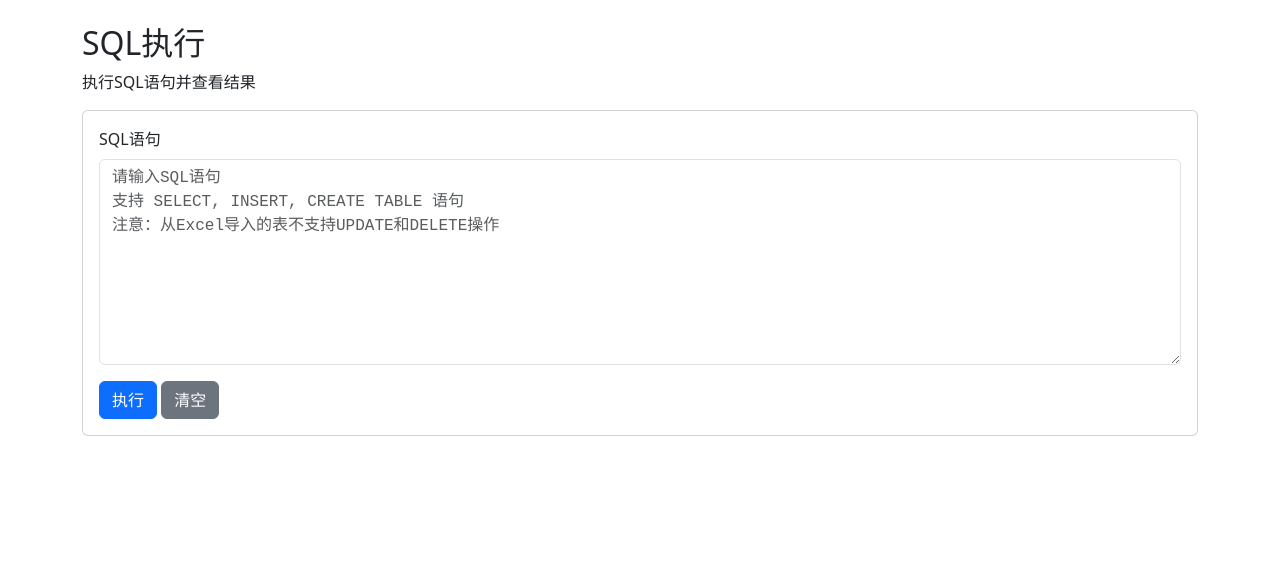
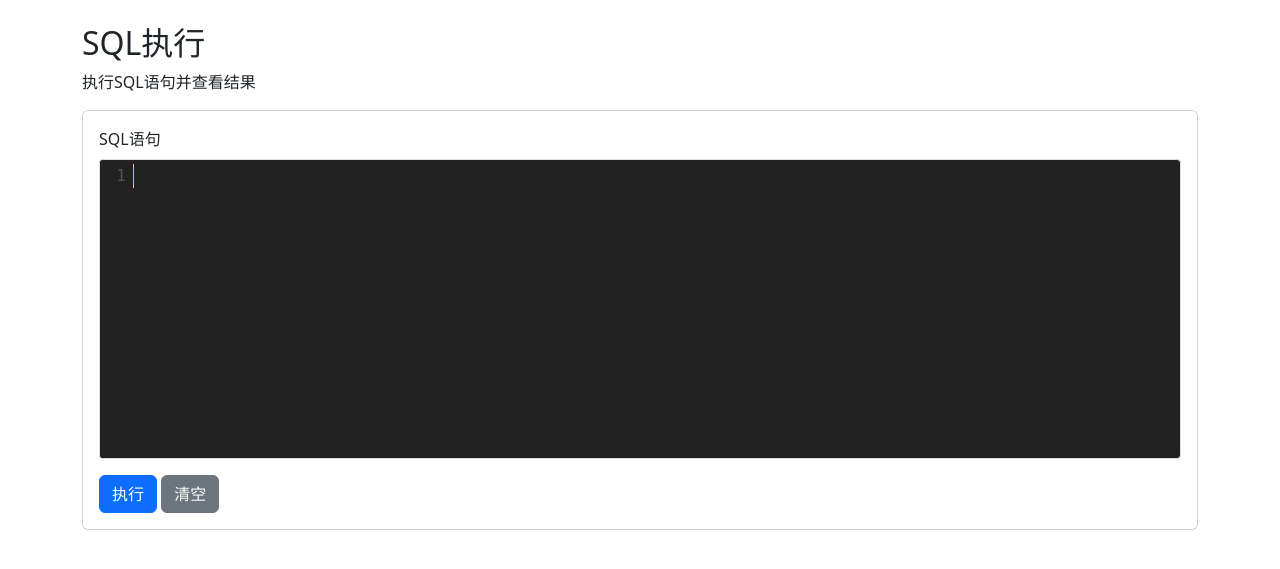
Before and after one commit to zhoudeqiang9527/excelToDB, a Flask app: page /sql in a window 1280 px wide. Shown: the part 56-625 px from the top of the page. Run offline with Flask 3, Linux system fonts and the light colour scheme.

Commit message:
sql编辑器使用CodeMirror

```diff
--- a/static/js/sql.js
+++ b/static/js/sql.js
@@ -1,6 +1,38 @@
 $(document).ready(function() {
+    let editor;
+
+    // 初始化CodeMirror编辑器
+    const textarea = document.getElementById('sqlEditor');
+    if (textarea) {
+        editor = CodeMirror.fromTextArea(textarea, {
+            mode: 'text/x-mysql',
+            theme: 'material-darker',
+            lineNumbers: true,
+            indentWithTabs: true,
+            smartIndent: true,
+            autofocus: true,
+            extraKeys: {
+                "Ctrl-Space": "autocomplete",
+                "Ctrl-Q": function(cm){ cm.foldCode(cm.getCursor()); },
+                "Ctrl-J": "toMatchingTag"
+            },
+            hintOptions: {
+                tables: {
+                    users: ["id", "name", "email", "age", "created_at"],
+                    products: ["id", "name", "price", "category", "stock"],
+                    orders: ["id", "user_id", "product_id", "quantity", "order_date"],
+                    customers: ["id", "company", "contact", "address", "phone"]
+                }
+            },
+            foldGutter: true,
+            gutters: ["CodeMirror-linenumbers", "CodeMirror-foldgutter"]
+        });
+
+        // 设置编辑器高度
+        editor.setSize(null, 300);
+    }
+
     const sqlForm = $('#sqlForm');
-    const sqlEditor = $('#sqlEditor');
     const resultCard = $('#resultCard');
     const resultInfo = $('#resultInfo');
     const resultTableContainer = $('#resultTableContainer');
@@ -8,11 +40,11 @@ $(document).ready(function() {
     const executeBtn = $('#executeBtn');
     const clearBtn = $('#clearBtn');
 
-    let lastExecutedSql = '';
-
     // 清空按钮事件
     clearBtn.on('click', function() {
-        sqlEditor.val('');
+        if (editor) {
+            editor.setValue('');
+        }
         resultCard.addClass('d-none');
     });
 
@@ -20,7 +52,7 @@ $(document).ready(function() {
     sqlForm.on('submit', function(e) {
         e.preventDefault();
 
-        const sql = sqlEditor.val().trim();
+        const sql = editor ? editor.getValue().trim() : $('#sqlEditor').val().trim();
         if (!sql) {
             alert('请输入SQL语句');
             return;
@@ -37,7 +69,6 @@ $(document).ready(function() {
             data: JSON.stringify({sql: sql}),
             success: function(response) {
                 if (response.success) {
-                    lastExecutedSql = sql;
                     showResult(response);
                 } else {
                     showError(response.error);
@@ -159,13 +190,16 @@ $(document).ready(function() {
     saveResultBtn.on('click', function() {
         const tableName = prompt('请输入新表名:');
         if (tableName) {
+            // 获取当前编辑器中的SQL语句
+            const sql = editor ? editor.getValue().trim() : $('#sqlEditor').val().trim();
+
             // 发送保存请求
             $.ajax({
                 url: '/sql/save_result',
                 type: 'POST',
                 contentType: 'application/json',
                 data: JSON.stringify({
-                    original_sql: lastExecutedSql,
+                    original_sql: sql,
                     new_table_name: tableName
                 }),
                 success: function(response) {
--- a/templates/sql.html
+++ b/templates/sql.html
@@ -1,6 +1,22 @@
 {% extends "base.html" %}
 
 {% block title %}SQL执行{% endblock %}
+
+{% block head %}
+<link rel="stylesheet" href="https://cdnjs.cloudflare.com/ajax/libs/codemirror/5.65.2/codemirror.min.css">
+<link rel="stylesheet" href="https://cdnjs.cloudflare.com/ajax/libs/codemirror/5.65.2/theme/material-darker.min.css">
+<style>
+    .CodeMirror {
+        height: auto;
+        min-height: 200px;
+        border: 1px solid #ddd;
+        border-radius: 4px;
+    }
+    .CodeMirror-scroll {
+        min-height: 200px;
+    }
+</style>
+{% endblock %}
 
 {% block content %}
 <div class="row">
@@ -13,7 +29,7 @@
                 <form id="sqlForm">
                     <div class="mb-3">
                         <label for="sqlEditor" class="form-label">SQL语句</label>
-                        <textarea class="form-control sql-editor" id="sqlEditor" name="sql" rows="8" placeholder="请输入SQL语句&#10;支持 SELECT, INSERT, CREATE TABLE 语句&#10;注意：从Excel导入的表不支持UPDATE和DELETE操作" required></textarea>
+                        <textarea class="form-control" id="sqlEditor" name="sql" rows="8" placeholder="请输入SQL语句&#10;支持 SELECT, INSERT, CREATE TABLE 语句&#10;注意：从Excel导入的表不支持UPDATE和DELETE操作" required></textarea>
                     </div>
 
                     <button type="submit" class="btn btn-primary" id="executeBtn">执行</button>
@@ -37,5 +53,10 @@
 {% endblock %}
 
 {% block scripts %}
+<script src="https://cdnjs.cloudflare.com/ajax/libs/codemirror/5.65.2/codemirror.min.js"></script>
+<script src="https://cdnjs.cloudflare.com/ajax/libs/codemirror/5.65.2/mode/sql/sql.min.js"></script>
+<script src="https://cdnjs.cloudflare.com/ajax/libs/codemirror/5.65.2/addon/hint/show-hint.min.js"></script>
+<script src="https://cdnjs.cloudflare.com/ajax/libs/codemirror/5.65.2/addon/hint/sql-hint.min.js"></script>
+<link rel="stylesheet" href="https://cdnjs.cloudflare.com/ajax/libs/codemirror/5.65.2/addon/hint/show-hint.min.css">
 <script src="{{ url_for('static', filename='js/sql.js') }}"></script>
 {% endblock %}
```
